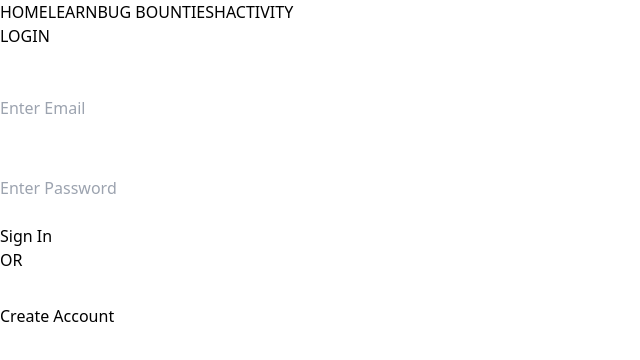
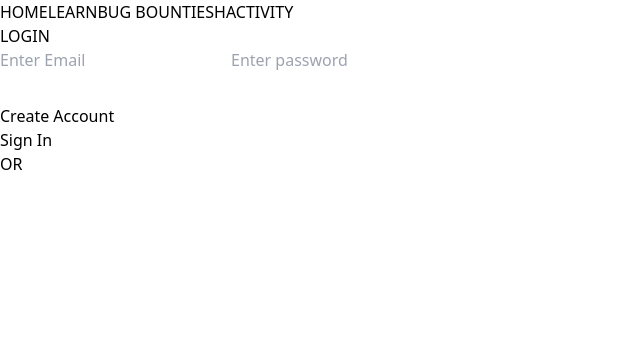
Before and after one commit to kalviumcommunity/S59_Abhishek_Capstone_HackersParadise, a React (Vite) app in the folder client/: page /Login in a window 1280 px wide. Shown: the top 360 px of the page, without its empty margins (0-640 px from the left). Built offline with nearby package versions, Linux system fonts and the light colour scheme.

Commit message:
Authentication added in Login Page

```diff
--- a/client/src/components/Login.jsx
+++ b/client/src/components/Login.jsx
@@ -1,50 +1,132 @@
-import React from "react";
-import { Link } from 'react-router-dom'
-import user from '/user.png'
-import password from '/password.svg'
-import create from '/create.png'
+import React, { useState, useEffect } from "react";
+import { Link } from "react-router-dom";
+import { useForm } from 'react-hook-form';
+import create from "/create.png";
 export default function Login() {
+  const { register, handleSubmit } = useForm();
+  const [resp, setResp] = useState(null);
+  const [loggedIn, setLoggedIn] = useState(false);
+  const authUser = async (data) => {
+    try {
+      const response = await fetch("http://localhost:8080/api/login", {
+        method: "POST",
+        headers: { "Content-Type": "application/json" },
+        body: JSON.stringify({ password: data.password }),
+      });
+
+      const responseText = await response.json();
+      if (response.ok) {
+        console.log("Login Successful");
+        setResp(responseText);
+      } else {
+        console.log("Login Failed");
+      }
+    } catch (err) {
+      console.log(err);
+    }
+  };
+
+  const logout = async () => {
+    try {
+      const response = await fetch("http://localhost:8080/api/logout", {
+        method: "POST",
+        headers: { "Content-Type": "application/json" },
+      });
+
+      const responseText = await response.json();
+
+      if (response.ok) {
+        console.log("Logout Successful");
+        setResp(responseText);
+        setLoggedIn(false);
+        document.cookie = `user=; expires=Thu, 10 Jan 1950 00:00:00 GMT; path=/;`;
+      } else {
+        console.log("Logout failed");
+      }
+    } catch (err) {
+      console.log(err);
+    }
+  };
+  useEffect(() => {
+    console.log(resp);
+  }, [resp]);
+
+  const doSubmit = async (data) => {
+    try {
+      await handleSubmit(authUser)(data);
+    } catch (err) {
+      console.log(err);
+    }
+  };
   return (
     <>
      <div className="bg-[#000746] h-full">
-        <div className="flex justify-center pt-[12vh] pb-[20vh]">
-          <div className="flex flex-col text-white">
-            <h1 className="text-[5vw] w-full text-center font-bold text-transparent bg-clip-text bg-gradient-to-r from-[#d48ff9] via-[#b25ffb] via-[#6300ff] to-[#6300ff]">
-              LOGIN
-            </h1>
-            <div className="flex justify-center">
-              <img src={user} alt="user image" className="h-[50%] mt-4"></img>
+      <form
+        className="shadow-xl w-[40vw] m-auto px-5 my-12 py-10 pb-15 rounded"
+        onSubmit={handleSubmit(doSubmit)}
+      >
+        <h3 className="text-center text-[10vw] font-bold text-transparent bg-clip-text bg-gradient-to-r from-[#d48ff9] via-[#9b41f8] to-[#6300ff]">LOGIN</h3>
+        <div className="flex flex-col mt-5 justify-center items-center">
           <input
-              type="text"
+            type="email"
+            className="shadow-md rounded border border-grey px-1.5 py-[5px] w-[400px] m-3"
             placeholder="Enter Email"
-              className="m-4 text-[1vw] h-[6vh] p-2 rounded-[0.8rem] w-[20vw]"
-            /></div>
-            <br />
-            <div className="flex justify-center">
-              <img src={password} alt="password image"></img>
+            {...register("mail", {
+              required: "Please enter the email",
+              pattern: { value: /^\S+@\S+$/i, message: "Invalid email" },
+            })}
+          />
+
           <input
             type="password"
-              placeholder="Enter Password"
-              className="m-4 text-[1vw] h-[6vh] p-2 rounded-[0.8rem] w-[20vw]"
-            /></div>
-            <br />
-            <div className="flex justify-center flex-col place-items-center">
-            <button className="h-[4vh] w-[10vw] rounded-[0.6rem] m-4 bg-gradient-to-b from-[#d48ff9] via-[#b25ffb] to-[#6300ff]">Sign In</button>
-            <p>OR</p>
+            className="shadow-md rounded border border-grey px-1.5 py-[5px] w-[400px] m-3"
+            placeholder="Enter password"
+            {...register("password", {
+              required: "Please enter the password",
+              minLength: {
+                value: 10,
+                message: "The password should be at least 10 characters long",
+              },
+            })}
+          />
+        </div>
+        {!loggedIn && (
+          <div className="mt-[30px] mr-[52px] flex justify-end">
             <Link to="/SignUp">
-            <div className="p-[0.2rem] m-4 bg-gradient-to-r from-[#d48ff9] via-[#b25ffb] to-[#6300ff] rounded-md">
+          <div className="w-[15vw] p-[0.2rem] m-4 bg-gradient-to-r from-[#d48ff9] via-[#b25ffb] to-[#6300ff] rounded-md">
             <div className=" flex justify-center bg-[#000746] ">
               <img src={create} alt="add" className="h-[3rem] p-2 pr-0"></img>
-            <button className="text-whitefont-bold py-2 pr-4 pl-0 rounded">
+              <button className="text-white font-bold py-2 pr-4 pl-0 rounded">
                 Create Account
               </button>
             </div>
-
           </div>
         </Link>
+            <div className="flex justify-center flex-col place-items-center">
+        <button className="font-bold h-[6vh] w-[10vw] rounded-[0.6rem] m-4 bg-gradient-to-b from-[#d48ff9] via-[#b25ffb] to-[#6300ff]">
+          Sign In
+        </button>
         </div>
         </div>
+        )}
+      </form>
+      {loggedIn && (
+        <div className="flex justify-center">
+          {
+            <Link to="/">
+              <button
+                onClick={logout}
+                className="bg-blue-500 rounded px-3 py-1.5 text-white hover:bg-blue-700"
+              >
+                Log Out
+              </button>
+            </Link>
+          }
         </div>
+      )}
+
+        <p>OR</p>
+
         </div>
     </>
   );
```
Also changed, not shown: 1 other file (tests, documents, lock files or other folders). Lines whose indentation alone changed are shown as unchanged.
